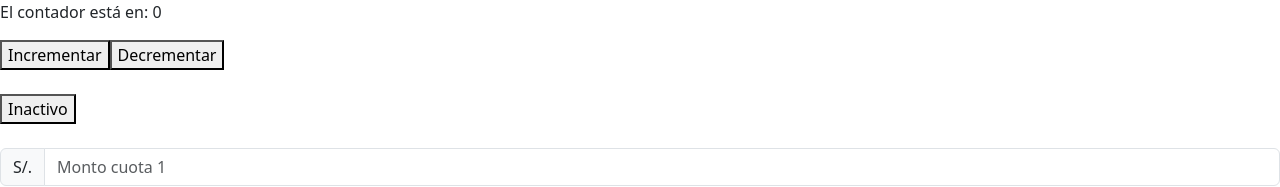
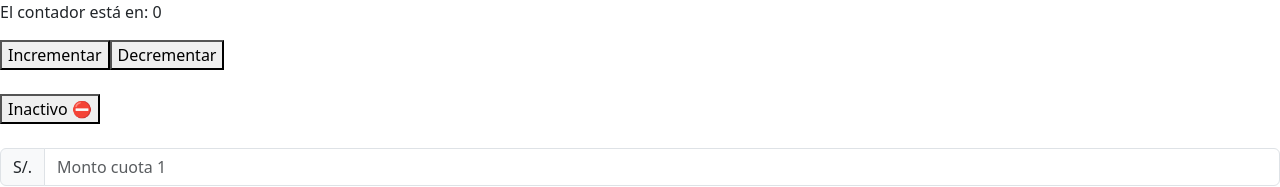
Before and after one commit to juanexgue/holamundo_react, a React (Vite) app: page / in a window 1280 px wide. Shown: the top 187 px of the page. Built offline with nearby package versions, Linux system fonts and the light colour scheme.

Commit message:
ToggleButton with icons

```diff
--- a/src/components/ToggleButton.tsx
+++ b/src/components/ToggleButton.tsx
@@ -5,7 +5,7 @@ const ToggleButton = () => {
 
     return (
         <button onClick={() => setIsActive(!isActive)}>
-            {isActive ? "Activo" : "Inactivo"}
+            {isActive ? "Activo ✅" : "Inactivo ⛔"}
         </button>
     )
 }
```
